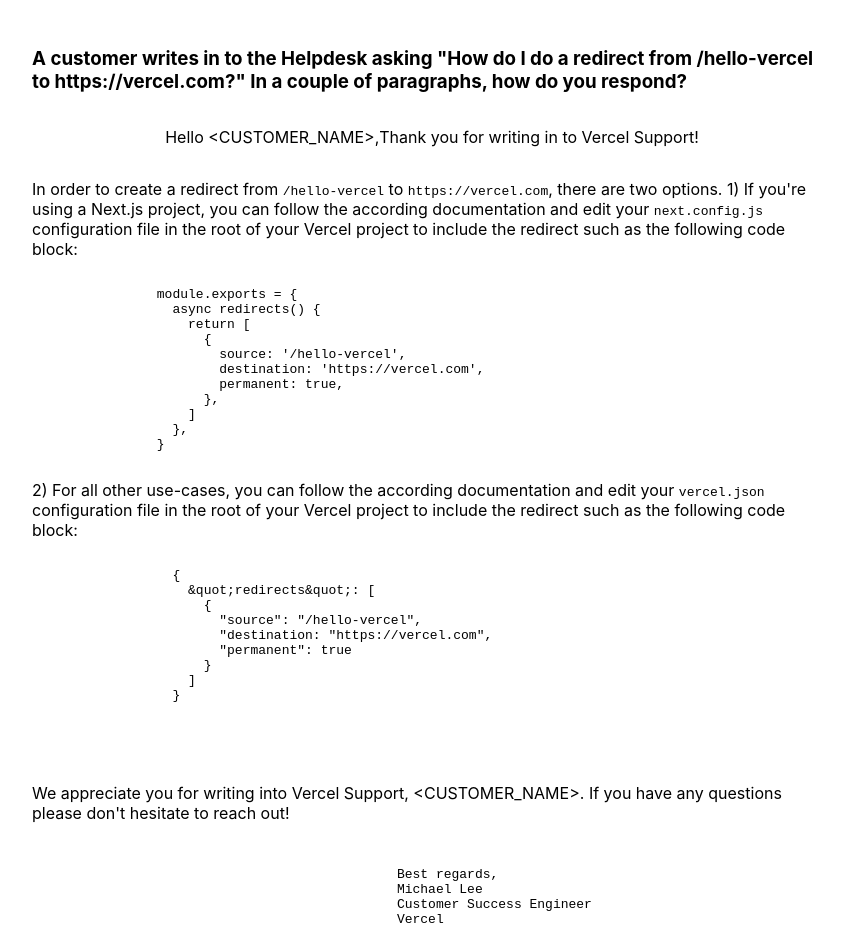
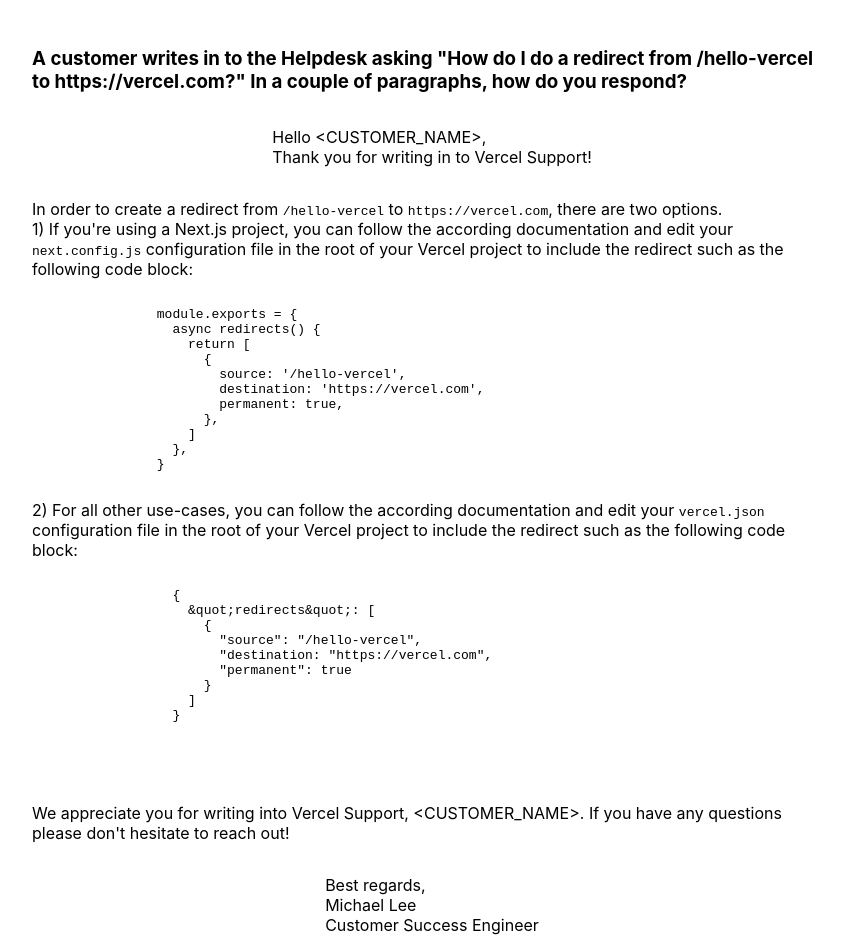
Before and after one commit to vercel-mischa/nextjs, a Next.js app: page /customer-redirect in a window 1280 px wide. Shown: the part 100-1037 px from the top of the page, without its empty margins (208-1051 px from the left). Built offline with nearby package versions, Linux system fonts and the light colour scheme.

Commit message:
Fix formatting with line breaks

```diff
--- a/pages/customer-redirect.js
+++ b/pages/customer-redirect.js
@@ -9,9 +9,10 @@
         <div className={styles.grid}>
           <h3>A customer writes in to the Helpdesk asking &quot;How do I do a redirect from /hello-vercel to https://vercel.com?&quot; In a couple of paragraphs, how do you respond?</h3>
 
-            <p style={{textAlign: 'left'}}>Hello &lt;CUSTOMER_NAME&gt;,</p><br />
-            <p style={{textAlign: 'left'}}>Thank you for writing in to Vercel Support!</p><br />
-            <p>In order to create a redirect from <code>/hello-vercel</code> to <code>https://vercel.com</code>, there are two options.
+            <p style={{textAlign: 'left'}}>Hello &lt;CUSTOMER_NAME&gt;,<br />
+              Thank you for writing in to Vercel Support!<br />
+            </p>
+            <p>In order to create a redirect from <code>/hello-vercel</code> to <code>https://vercel.com</code>, there are two options. <br />
             1) If you&apos;re using a Next.js project, you can follow the according <a href="https://vercel.com/support/articles/does-vercel-support-permanent-redirects?query=redire#next.js-redirects">documentation</a> and edit your <code>next.config.js</code> configuration file in the root of your Vercel project to include the redirect such as the following code block:
               <pre>{`
                 module.exports = {
@@ -40,13 +41,12 @@
                 `}</pre>
              </p><br />
              <p>We appreciate you for writing into Vercel Support, &lt;CUSTOMER_NAME&gt;.  If you have any questions please don&apos;t hesitate to reach out!</p><br />
-             <pre style={{textAlign: 'left'}}>{`
-                Best regards,
-                Michael Lee
-                Customer Success Engineer
-                Vercel
-                `}
-            </pre>
+             <p style={{textAlign: 'left'}}>
+                Best regards,<br />
+                Michael Lee<br />
+                Customer Success Engineer<br />
+                Vercel<br />
+            </p>
           </div>
         </main>
       )
```
